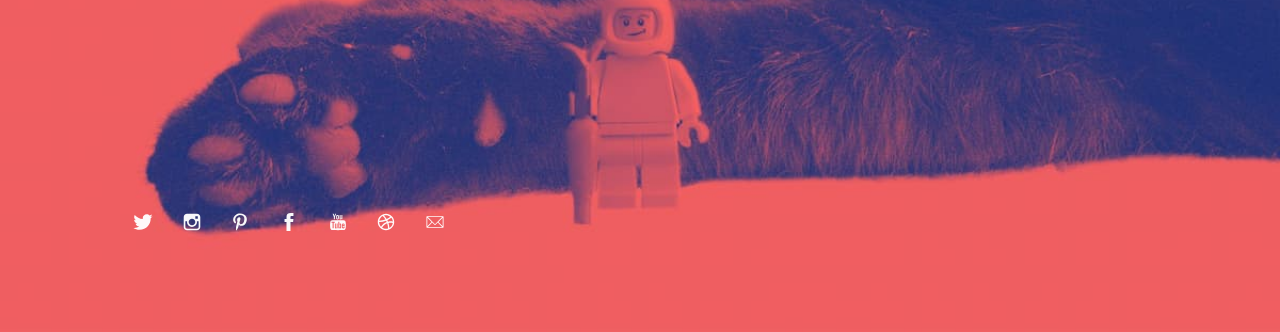
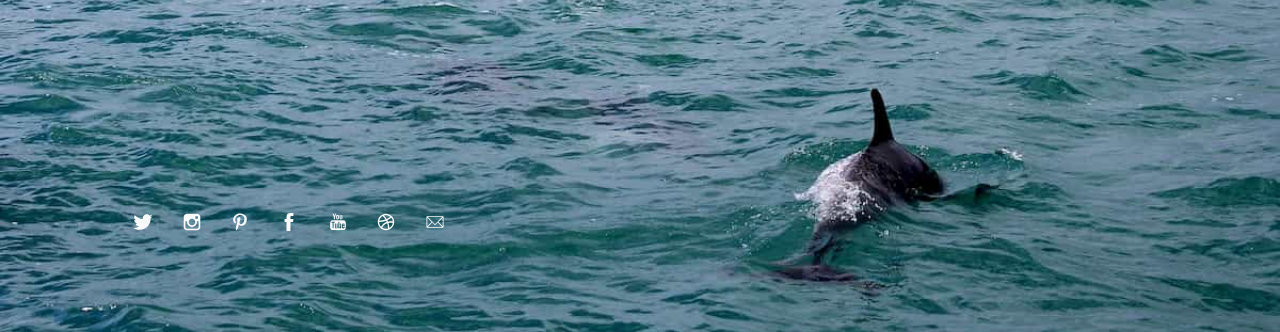
Before and after one commit to annianna/annianna.github.io, a plain HTML site: page index.html in a window 1280 px wide. Shown: the part 468-800 px from the top of the page. Drawn offline with Linux system fonts and the light colour scheme.

Commit message:
bild geaendert

```diff
--- a/assets/css/me.css
+++ b/assets/css/me.css
@@ -103,7 +103,7 @@ body.page-template-page-fullsingle-me {
   letter-spacing: -0.5px;
   color: #999999;
   color: #fff;
-  background-image: url("../../images/hur.jpg");
+  background-image: url("../../images/meerfisch.jpg");
   background-position: center center;
   background-size: cover; }
   body.page-template-page-fullsingle-me p {
```
Also changed, not shown: images/meerfisch.jpg (added).
